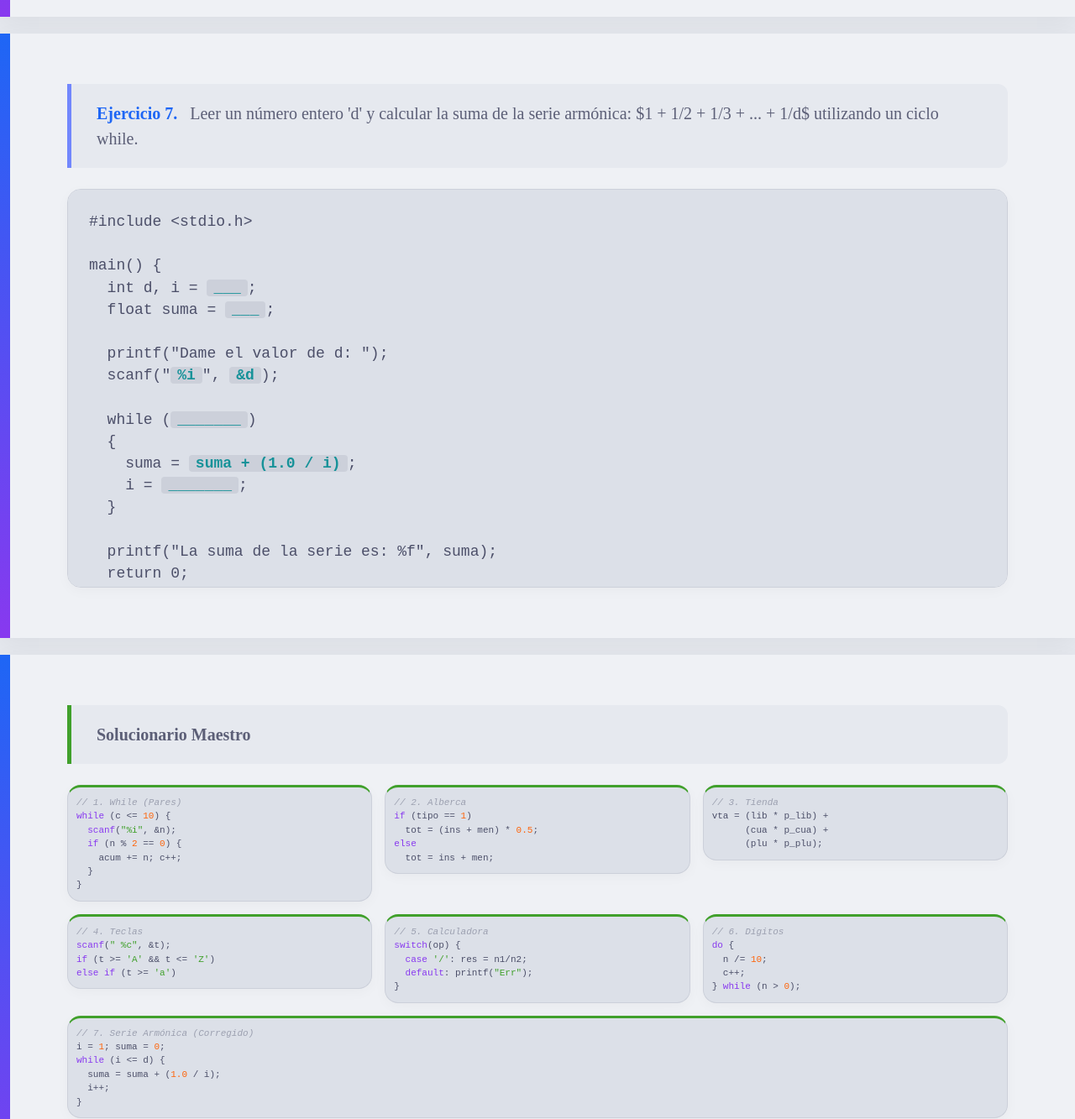
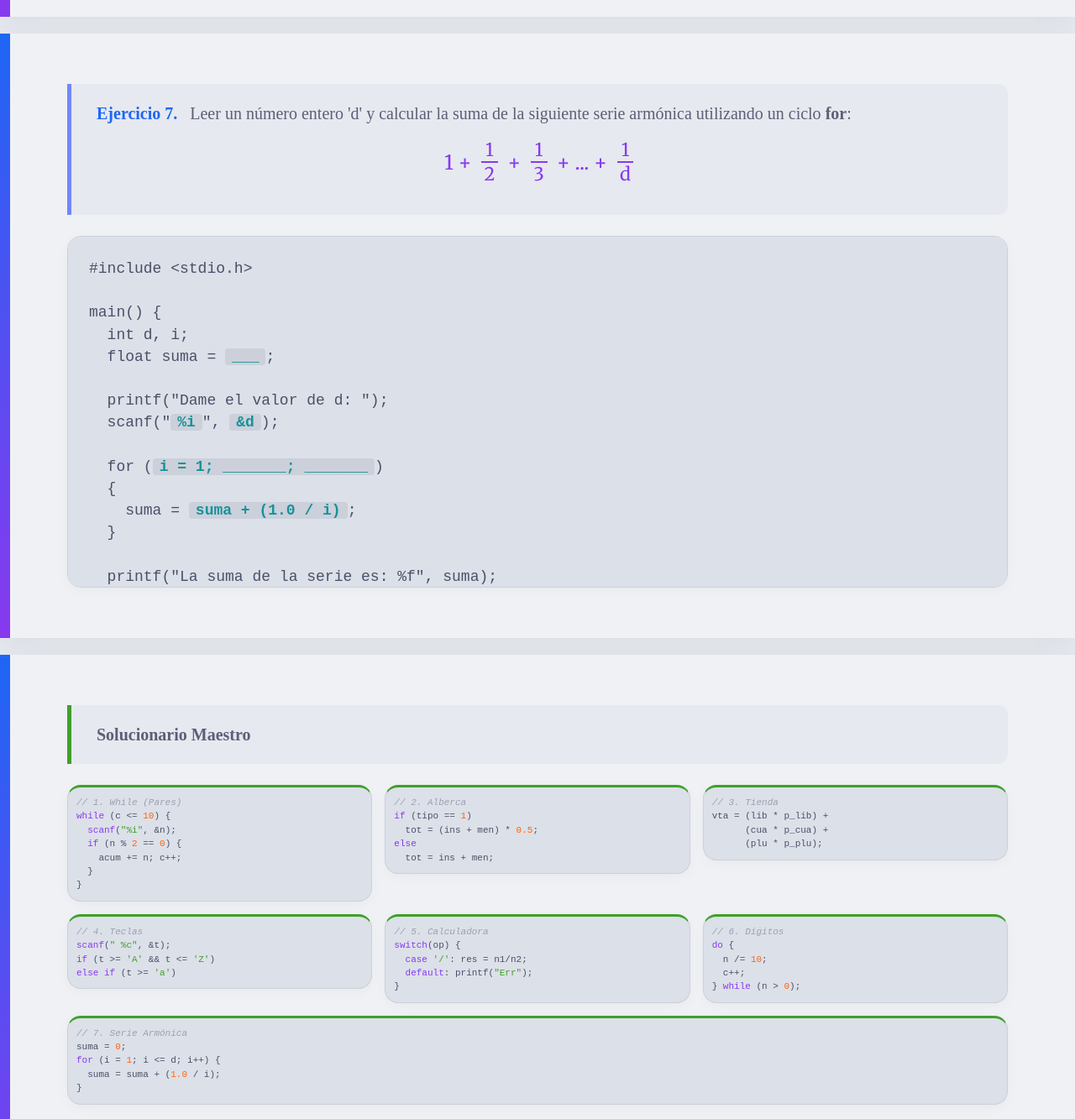
Before and after one commit to micheldavalos/repaso_lenguaje_c_26A, a plain HTML site: page index.html in a window 1280 px wide. Shown: the part 5900-7233 px from the top of the page at 84% size. Drawn offline with Linux system fonts and the light colour scheme.

Commit message:
Refactor Exercise 7 to format the harmonic series and update loop structure

```diff
--- a/index.html
+++ b/index.html
@@ -105,6 +105,29 @@
             font-weight: 700;
             margin-right: 10px;
         }
+
+        /* Estilo para la fórmula visual */
+        .math-series {
+            display: flex;
+            align-items: center;
+            justify-content: center;
+            gap: 10px;
+            margin: 15px 0;
+            font-family: "Merriweather", serif;
+            font-size: 24px;
+            color: var(--ctp-mauve);
+        }
+
+        .fraction {
+            display: inline-flex;
+            flex-direction: column;
+            align-items: center;
+            vertical-align: middle;
+            font-size: 0.9em;
+        }
+
+        .num { border-bottom: 2px solid var(--ctp-mauve); padding: 0 5px; }
+        .den { padding: 0 5px; }
 
         pre {
             background: var(--ctp-crust);
@@ -336,24 +359,30 @@ main() {
 }</code></pre>
     </div>
 
-    <!-- Diapositiva 9: Ejercicio 7 (Corrección: Serie Armónica) -->
+    <!-- Diapositiva 9: Ejercicio 7 (Serie Armónica Formateada) -->
     <div class="slide-container" id="slide9">
         <div class="description-box">
-            <p><span class="exercise-number">Ejercicio 7.</span> Leer un número entero 'd' y calcular la suma de la serie armónica: $1 + 1/2 + 1/3 + ... + 1/d$ utilizando un ciclo while.</p>
+            <p><span class="exercise-number">Ejercicio 7.</span> Leer un número entero 'd' y calcular la suma de la siguiente serie armónica utilizando un ciclo <strong>for</strong>:</p>
+            <div class="math-series">
+                1 +
+                <div class="fraction"><span class="num">1</span><span class="den">2</span></div> +
+                <div class="fraction"><span class="num">1</span><span class="den">3</span></div> +
+                ... +
+                <div class="fraction"><span class="num">1</span><span class="den">d</span></div>
+            </div>
         </div>
         <pre><code>#include &lt;stdio.h&gt;
 
 main() {
-  int d, i = <span class="blank-space">___</span>;
+  int d, i;
   float suma = <span class="blank-space">___</span>;
 
   printf("Dame el valor de d: ");
   scanf("<span class="blank-space">%i</span>", <span class="blank-space">&d</span>);
 
-  while (<span class="blank-space">_______</span>)
+  for (<span class="blank-space">i = 1; _______; _______</span>)
   {
     suma = <span class="blank-space">suma + (1.0 / i)</span>;
-    i = <span class="blank-space">_______</span>;
   }
 
   printf("La suma de la serie es: %f", suma);
@@ -410,11 +439,10 @@ vta = (lib * p_lib) +
 } <span class="keyword">while</span> (n > <span class="number">0</span>);</code></pre>
             </div>
             <div style="grid-column: span 3;">
-                <pre><code><span class="comment">// 7. Serie Armónica (Corregido)</span>
-i = <span class="number">1</span>; suma = <span class="number">0</span>;
-<span class="keyword">while</span> (i <= d) {
+                <pre><code><span class="comment">// 7. Serie Armónica</span>
+suma = <span class="number">0</span>;
+<span class="keyword">for</span> (i = <span class="number">1</span>; i <= d; i++) {
   suma = suma + (<span class="number">1.0</span> / i);
-  i++;
 }</code></pre>
             </div>
         </div>
```
